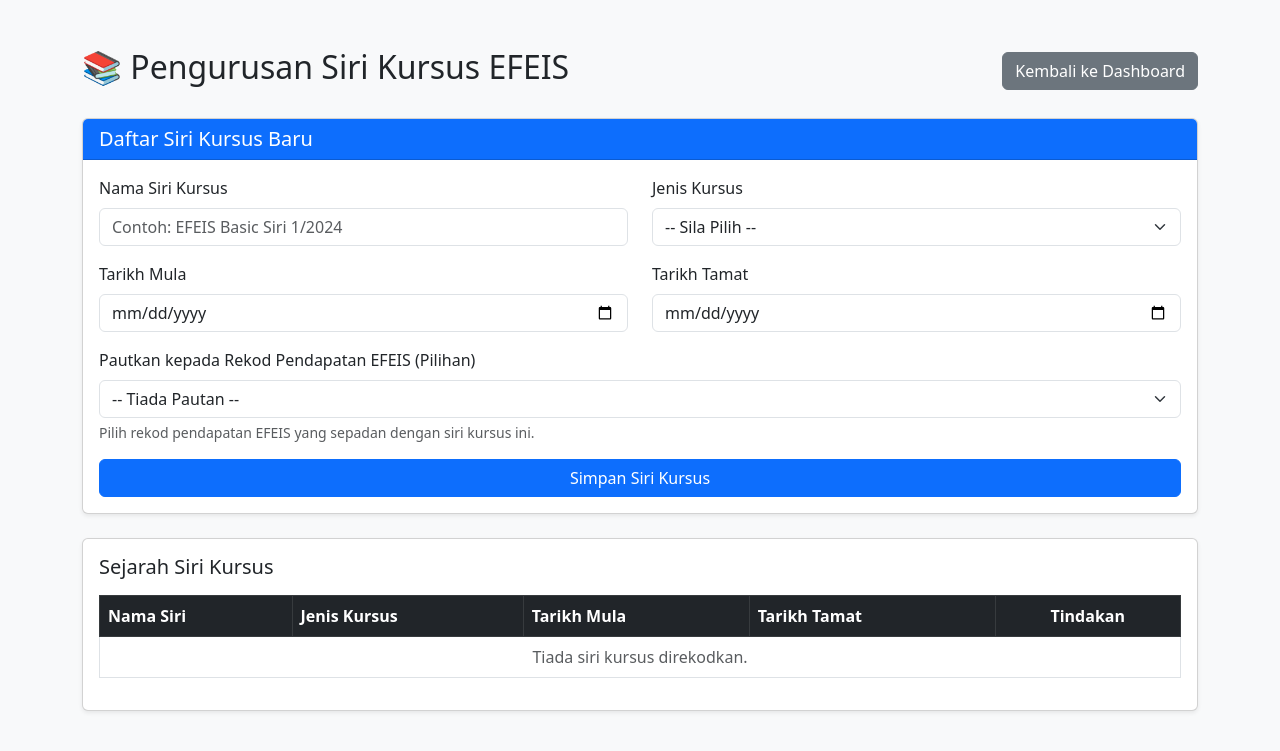
After one commit to azaharrabu/sistem-sewaan-KASB, a Flask app: page /efeis-siri in a window 1280 px wide. The commit adds this page. Shown: the top 751 px of the page. Run offline with Flask 3, Linux system fonts and the light colour scheme; the visitor is signed in with stand-in values (Sample User, id 1); data that the repository does not hold is empty.

Commit message:
feat: Implement EFEIS participant and certificate management

```diff
--- a/app.py
+++ b/app.py
@@ -1,7 +1,7 @@
 import os
 import json
 import calendar
-from datetime import datetime, date
+from datetime import datetime, date, timedelta
 from flask import Flask, render_template, request, redirect, url_for, flash, session
 from supabase import create_client, Client
 from dotenv import load_dotenv
@@ -580,6 +580,186 @@ def petros_detail_view(id):
     except Exception as e:
         flash(f'Ralat memuatkan detail Petros: {e}', 'danger')
         return redirect(url_for('petros_dashboard'))
+
+# --- ROUTES: PENGURUSAN SIRI KURSUS EFEIS ---
+@app.route('/efeis-siri', methods=['GET', 'POST'])
+@login_required
+def urus_efeis_siri():
+    """
+    Menguruskan (mendaftar dan memaparkan) siri kursus EFEIS.
+    """
+    if request.method == 'POST':
+        try:
+            pendapatan_id = request.form.get('pendapatan_id')
+            data = {
+                "nama_siri": request.form.get('nama_siri'),
+                "jenis_kursus": request.form.get('jenis_kursus'),
+                "tarikh_mula": request.form.get('tarikh_mula'),
+                "tarikh_tamat": request.form.get('tarikh_tamat'),
+                "pendapatan_id": int(pendapatan_id) if pendapatan_id else None,
+                "user_id": session.get('user_id')
+            }
+            supabase.table('efeis_siri_kursus').insert(data).execute()
+            flash('Siri kursus baru berjaya direkodkan.', 'success')
+        except Exception as e:
+            flash(f'Ralat merekod siri kursus: {e}', 'danger')
+
+        return redirect(url_for('urus_efeis_siri'))
+
+    # GET request: Paparkan senarai
+    try:
+        # Dapatkan senarai siri kursus sedia ada
+        siri_res = supabase.table('efeis_siri_kursus').select('*').order('tarikh_mula', desc=True).execute()
+        siri_list = siri_res.data
+
+        # Dapatkan senarai pendapatan EFEIS untuk dropdown
+        income_res = supabase.table('pendapatan_lain').select('id, tarikh, amaun, nota').eq('sumber', 'Efeis').order('tarikh', desc=True).execute()
+        efeis_income_list = income_res.data
+
+    except Exception as e:
+        flash(f'Ralat memuatkan data siri kursus: {e}', 'danger')
+        siri_list = []
+        efeis_income_list = []
+
+    return render_template('efeis_siri_list.html', siri_list=siri_list, efeis_income_list=efeis_income_list)
+
+@app.route('/efeis-siri/<int:siri_id>')
+@login_required
+def siri_detail(siri_id):
+    """
+    Memaparkan halaman perincian untuk satu siri kursus, termasuk senarai pesertanya.
+    """
+    try:
+        # Dapatkan maklumat siri kursus
+        siri_res = supabase.table('efeis_siri_kursus').select('*').eq('id', siri_id).single().execute()
+        siri = siri_res.data
+
+        if not siri:
+            flash('Siri kursus tidak ditemui.', 'danger')
+            return redirect(url_for('urus_efeis_siri'))
+
+        # Dapatkan senarai peserta yang telah berdaftar dalam siri ini, bersama maklumat sijil mereka
+        peserta_res = supabase.table('peserta_kursus').select('*, sijil_peserta(*)').eq('siri_id', siri_id).order('nama_penuh').execute()
+        peserta_list = peserta_res.data
+
+        # Dapatkan senarai peserta yang belum ada siri untuk dipaparkan di dropdown
+        available_peserta_res = supabase.table('peserta_kursus').select('id, nama_penuh, no_ic').is_('siri_id', 'is.null').order('nama_penuh').execute()
+        available_peserta = available_peserta_res.data
+
+        return render_template('efeis_siri_detail.html',
+                               siri=siri,
+                               peserta_list=peserta_list,
+                               available_peserta=available_peserta)
+
+    except Exception as e:
+        flash(f"Ralat memuatkan perincian siri: {e}", 'danger')
+        return redirect(url_for('urus_efeis_siri'))
+
+@app.route('/efeis-siri/<int:siri_id>/tambah-peserta', methods=['POST'])
+@login_required
+def tambah_peserta_ke_siri(siri_id):
+    """
+    Mengendalikan pendaftaran peserta ke dalam siri kursus yang spesifik.
+    """
+    try:
+        peserta_id = request.form.get('peserta_id')
+        kategori = request.form.get('kategori_peserta')
+
+        if not peserta_id or not kategori:
+            flash('Sila pilih peserta dan kategori.', 'warning')
+            return redirect(url_for('siri_detail', siri_id=siri_id))
+
+        # Update rekod peserta dengan siri_id dan kategori
+        supabase.table('peserta_kursus').update({
+            'siri_id': siri_id,
+            'kategori_peserta': kategori
+        }).eq('id', peserta_id).execute()
+
+        flash('Peserta berjaya didaftarkan ke dalam siri ini.', 'success')
+
+    except Exception as e:
+        flash(f'Ralat mendaftarkan peserta: {e}', 'danger')
+
+    return redirect(url_for('siri_detail', siri_id=siri_id))
+
+@app.route('/peserta/<int:peserta_id>/update-ujian', methods=['POST'])
+@login_required
+def update_status_ujian(peserta_id):
+    """ Mengemas kini status ujian teori atau praktikal untuk seorang peserta. """
+    try:
+        siri_id = request.form.get('siri_id')
+        jenis_ujian = request.form.get('jenis_ujian') # 'teori' or 'praktikal'
+        status = request.form.get('status') # 'Lulus' or 'Gagal'
+
+        if not all([siri_id, jenis_ujian, status]):
+            flash('Maklumat tidak lengkap untuk mengemaskini status.', 'danger')
+            return redirect(request.referrer or url_for('index'))
+
+        column_to_update = f"status_ujian_{jenis_ujian}"
+
+        supabase.table('peserta_kursus').update({
+            column_to_update: status
+        }).eq('id', peserta_id).execute()
+
+        flash(f'Status {jenis_ujian} untuk peserta telah dikemaskini kepada "{status}".', 'success')
+
+    except Exception as e:
+        flash(f'Ralat mengemaskini status ujian: {e}', 'danger')
+
+    return redirect(url_for('siri_detail', siri_id=siri_id))
+
+@app.route('/siri/<int:siri_id>/peserta/<int:peserta_id>/keluarkan-sijil', methods=['POST'])
+@login_required
+def keluarkan_sijil(siri_id, peserta_id):
+    """ Menjana dan merekodkan sijil baru untuk peserta yang layak. """
+    try:
+        # 1. Dapatkan maklumat peserta
+        peserta_res = supabase.table('peserta_kursus').select('*').eq('id', peserta_id).single().execute()
+        peserta = peserta_res.data
+
+        if not peserta:
+            raise Exception("Peserta tidak ditemui.")
+
+        # 2. Semak jika layak
+        if peserta.get('status_ujian_teori') != 'Lulus' or peserta.get('status_ujian_praktikal') != 'Lulus':
+            flash('Peserta perlu lulus kedua-dua ujian sebelum sijil boleh dikeluarkan.', 'warning')
+            return redirect(url_for('siri_detail', siri_id=siri_id))
+
+        # 3. Semak jika sijil sudah wujud untuk siri ini
+        sijil_res = supabase.table('sijil_peserta').select('id').eq('peserta_id', peserta_id).eq('siri_id', siri_id).execute()
+        if sijil_res.data:
+            flash('Sijil untuk peserta ini dalam siri ini telah pun dikeluarkan.', 'info')
+            return redirect(url_for('siri_detail', siri_id=siri_id))
+
+        # 4. Tentukan logik sijil
+        today = date.today()
+        no_sijil = f"KASB/EFEIS/{today.year}/{siri_id}/{peserta_id}"
+
+        if peserta['kategori_peserta'] == 'Syarikat':
+            tarikh_luput = today + timedelta(days=365 * 5) # 5 tahun
+            status_sijil = 'Aktif'
+        else: # Individu
+            tarikh_luput = today + timedelta(days=365 * 2) # 2 tahun untuk cari syarikat
+            status_sijil = 'Menunggu Pendaftaran Syarikat'
+
+        # 5. Simpan rekod sijil baru
+        supabase.table('sijil_peserta').insert({
+            'peserta_id': peserta_id,
+            'siri_id': siri_id,
+            'no_sijil': no_sijil,
+            'tarikh_dikeluarkan': today.isoformat(),
+            'tarikh_luput': tarikh_luput.isoformat(),
+            'status_sijil': status_sijil
+        }).execute()
+
+        flash(f'Sijil berjaya dikeluarkan untuk {peserta["nama_penuh"]}.', 'success')
+
+    except Exception as e:
+        flash(f'Ralat mengeluarkan sijil: {e}', 'danger')
+
+    return redirect(url_for('siri_detail', siri_id=siri_id))
+
+
 
 
 
--- /dev/null
+++ b/templates/efeis_siri_list.html
@@ -0,0 +1,115 @@
+<!DOCTYPE html>
+<html lang="ms">
+<head>
+    <meta charset="UTF-8">
+    <title>Pengurusan Siri Kursus EFEIS</title>
+    <link href="https://cdn.jsdelivr.net/npm/bootstrap@5.3.0/dist/css/bootstrap.min.css" rel="stylesheet">
+</head>
+<body class="bg-light">
+    <div class="container mt-5">
+        <div class="d-flex justify-content-between align-items-center mb-4">
+            <h2>📚 Pengurusan Siri Kursus EFEIS</h2>
+            <a href="{{ url_for('index') }}" class="btn btn-secondary">Kembali ke Dashboard</a>
+        </div>
+
+        <!-- Flash Messages -->
+        {% with messages = get_flashed_messages(with_categories=true) %}
+            {% if messages %}
+                {% for category, message in messages %}
+                    <div class="alert alert-{{ category }} alert-dismissible fade show" role="alert">
+                        {{ message }}
+                        <button type="button" class="btn-close" data-bs-dismiss="alert" aria-label="Close"></button>
+                    </div>
+                {% endfor %}
+            {% endif %}
+        {% endwith %}
+
+        <!-- Borang Tambah Siri Kursus -->
+        <div class="card shadow-sm mb-4">
+            <div class="card-header bg-primary text-white">
+                <h5 class="mb-0">Daftar Siri Kursus Baru</h5>
+            </div>
+            <div class="card-body">
+                <form method="POST">
+                    <div class="row">
+                        <div class="col-md-6 mb-3">
+                            <label class="form-label">Nama Siri Kursus</label>
+                            <input type="text" name="nama_siri" class="form-control" required placeholder="Contoh: EFEIS Basic Siri 1/2024">
+                        </div>
+                        <div class="col-md-6 mb-3">
+                            <label class="form-label">Jenis Kursus</label>
+                            <select name="jenis_kursus" class="form-select" required>
+                                <option value="" disabled selected>-- Sila Pilih --</option>
+                                <option value="Basic">Basic</option>
+                                <option value="Refresher">Refresher</option>
+                            </select>
+                        </div>
+                    </div>
+                    <div class="row">
+                        <div class="col-md-6 mb-3">
+                            <label class="form-label">Tarikh Mula</label>
+                            <input type="date" name="tarikh_mula" class="form-control" required>
+                        </div>
+                        <div class="col-md-6 mb-3">
+                            <label class="form-label">Tarikh Tamat</label>
+                            <input type="date" name="tarikh_tamat" class="form-control">
+                        </div>
+                    </div>
+                     <div class="mb-3">
+                        <label class="form-label">Pautkan kepada Rekod Pendapatan EFEIS (Pilihan)</label>
+                        <select name="pendapatan_id" class="form-select">
+                            <option value="">-- Tiada Pautan --</option>
+                            {% for income in efeis_income_list %}
+                                <option value="{{ income.id }}">
+                                    (ID: {{ income.id }}) - {{ income.tarikh }} - RM{{ income.amaun }} - {{ income.nota|default('Tiada nota', true) }}
+                                </option>
+                            {% endfor %}
+                        </select>
+                        <div class="form-text">Pilih rekod pendapatan EFEIS yang sepadan dengan siri kursus ini.</div>
+                    </div>
+                    <button type="submit" class="btn btn-primary w-100">Simpan Siri Kursus</button>
+                </form>
+            </div>
+        </div>
+
+        <!-- Senarai Siri Kursus -->
+        <div class="card shadow-sm">
+            <div class="card-body">
+                <h5 class="card-title mb-3">Sejarah Siri Kursus</h5>
+                <div class="table-responsive">
+                    <table class="table table-hover table-bordered">
+                        <thead class="table-dark">
+                            <tr>
+                                <th>Nama Siri</th>
+                                <th>Jenis Kursus</th>
+                                <th>Tarikh Mula</th>
+                                <th>Tarikh Tamat</th>
+                                <th class="text-center">Tindakan</th>
+                            </tr>
+                        </thead>
+                        <tbody>
+                            {% for siri in siri_list %}
+                            <tr>
+                                <td>{{ siri.nama_siri }}</td>
+                                <td><span class="badge {% if siri.jenis_kursus == 'Basic' %}bg-primary{% else %}bg-info{% endif %}">{{ siri.jenis_kursus }}</span></td>
+                                <td>{{ siri.tarikh_mula }}</td>
+                                <td>{{ siri.tarikh_tamat or 'N/A' }}</td>
+                                <td class="text-center">
+                                    <a href="{{ url_for('siri_detail', siri_id=siri.id) }}" class="btn btn-sm btn-outline-primary">Urus Peserta</a>
+                                </td>
+                            </tr>
+                            {% else %}
+                            <tr>
+                                <td colspan="5" class="text-center text-muted">Tiada siri kursus direkodkan.</td>
+                            </tr>
+                            {% endfor %}
+                        </tbody>
+                    </table>
+                </div>
+            </div>
+        </div>
+    </div>
+
+    <script src="https://cdn.jsdelivr.net/npm/bootstrap@5.3.0/dist/js/bootstrap.bundle.min.js"></script>
+</body>
+</html>
--- a/templates/index.html
+++ b/templates/index.html
@@ -47,6 +47,9 @@
             </a>
             <a href="{{ url_for('tetapan') }}" class="btn btn-outline-dark shadow-sm me-2">
                 ⚙️ Tetapan Kursus
+            </a>
+            <a href="{{ url_for('urus_efeis_siri') }}" class="btn btn-outline-primary shadow-sm me-2">
+                🗓️ Urus Siri Kursus
             </a>
             <a href="{{ url_for('senarai_peserta') }}" class="btn btn-outline-primary shadow-sm me-2">
                 👥 Semak Senarai Peserta
```
Also changed, not shown: efeis_schema_upgrade.sql (added, +40 -0 lines), templates/efeis_siri_detail.html (added, +159 -0 lines).
